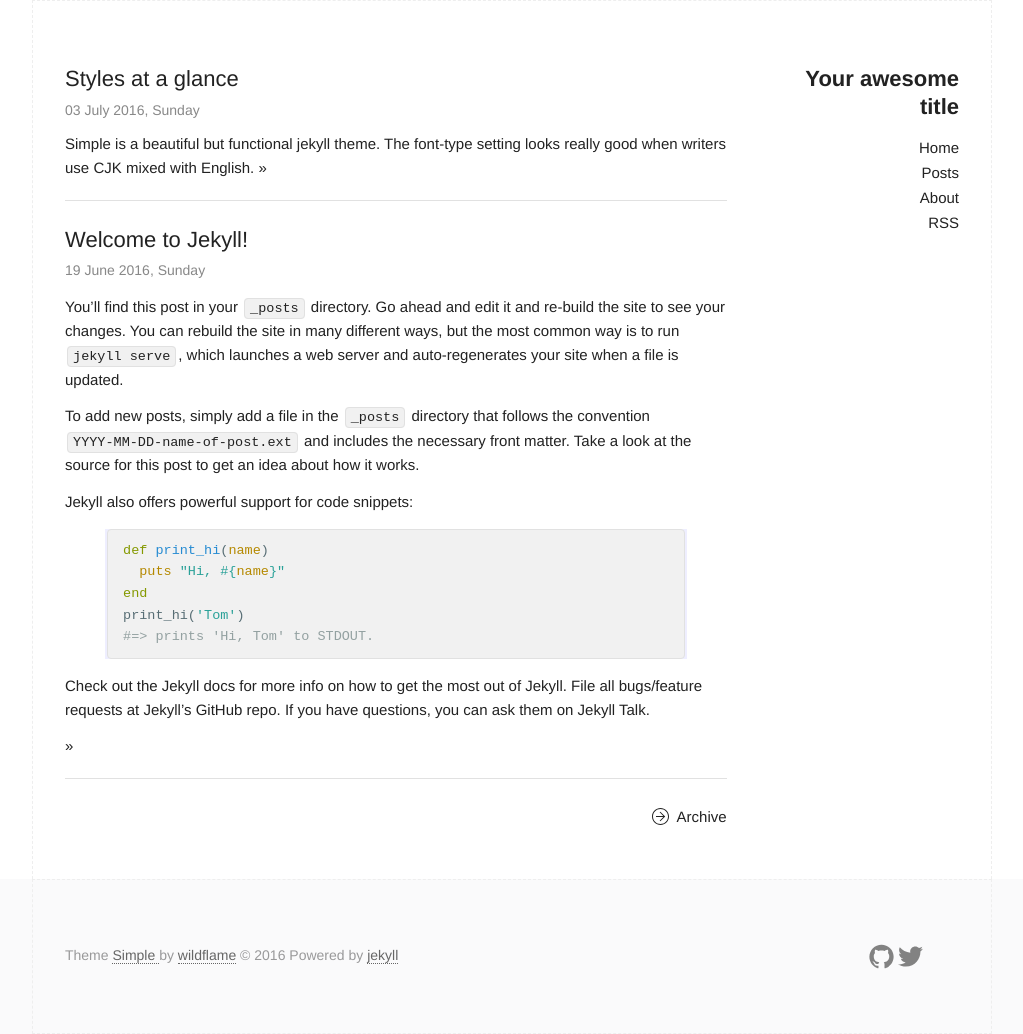
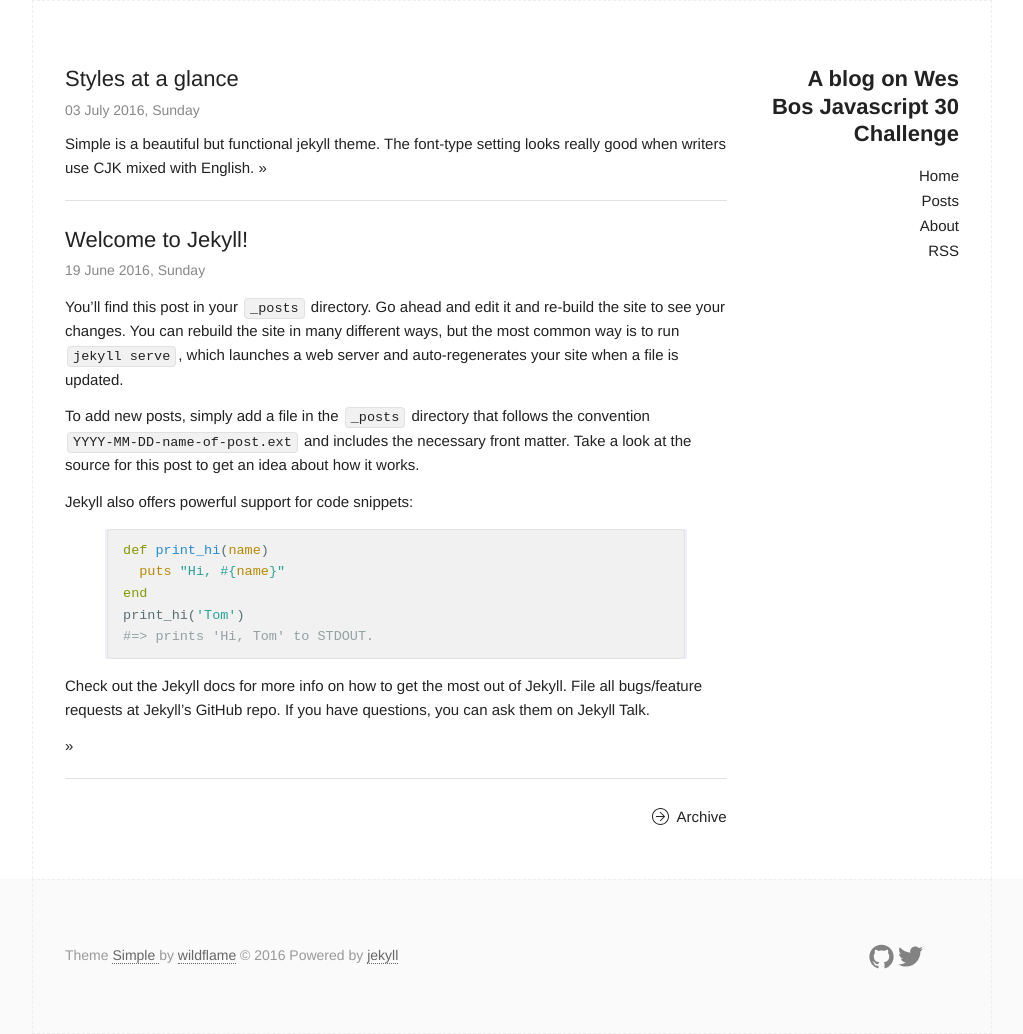
Before and after one commit to nini3008/Javascrip30-Wes, a Jekyll site: the page built from index.html, in a window 1280 px wide. Shown: the whole page, without its empty margins (128-1151 px from the left). Built offline with Jekyll 4.4.1, drawn with Linux system fonts in a browser that asks for light colours.

Commit message:
updated blog files

```diff
--- a/_config.yml
+++ b/_config.yml
@@ -6,16 +6,16 @@
 # 'jekyll serve'. If you change this file, please restart the server process.
 
 # Site settings
-title: Your awesome title
+title: A blog on Wes Bos Javascript 30 Challenge
 email: your-email@domain.com
 description: > # this means to ignore newlines until "baseurl:"
   Write an awesome description for your new site here. You can edit this
   line in _config.yml. It will appear in your document head meta (for
   Google search results) and in your feed.xml site description.
-baseurl: "/jekyll-simple" # the subpath of your site, e.g. /blog
-url: "http://wildflame.me" # the base hostname & protocol for your site
-twitter_username: Taffyer
-github_username:  wild-flame
+baseurl: "/Javascrip30-Wes/" # the subpath of your site, e.g. /blog
+url: "https://nini3008.github.io" # the base hostname & protocol for your site
+twitter_username: nickiloba
+github_username:  nini3008
 
 # Build settings
 markdown: kramdown
```
